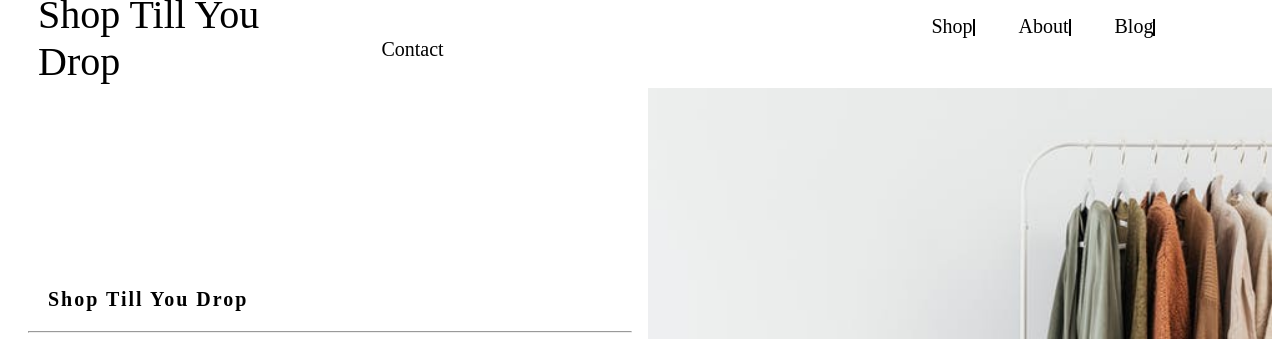
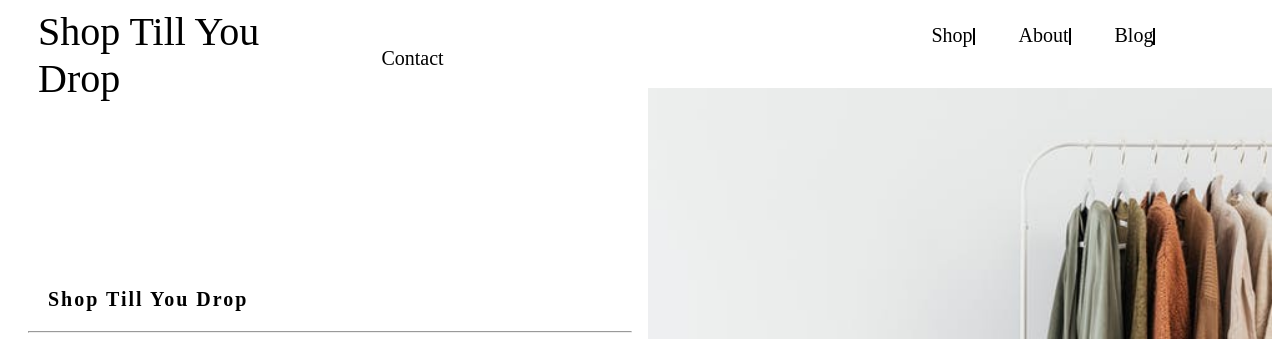
Before and after one commit to Grayhkamau/milestone, a plain HTML site: page index.html in a window 1280 px wide. Shown: the top 339 px of the page. Drawn offline with Linux system fonts and the light colour scheme.

Commit message:
Update index.css

```diff
--- a/index.css
+++ b/index.css
@@ -5,9 +5,10 @@
     box-sizing: border-box;
 }
 .body-1 nav{
+    max-width:1440px;
 background-color: white;
 display: flex;
-align-items: center;
+/*align-items: center;*/
 height: 60px;
 }
 .body-1 nav h{
@@ -17,7 +18,7 @@ height: 60px;
 .body-1 ul li{
     display: inline-block;
     list-style-type:none;
-    justify-content: space-between;
+    /*justify-content: space-between;*/
     align-content: flex-end;
     font-size: 20px;
     font-weight: lighter;
```
